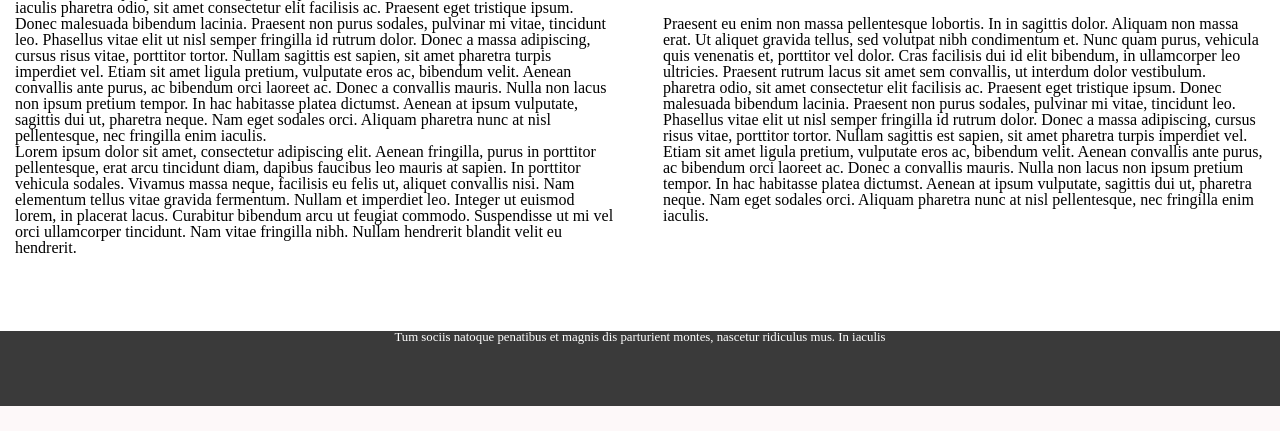
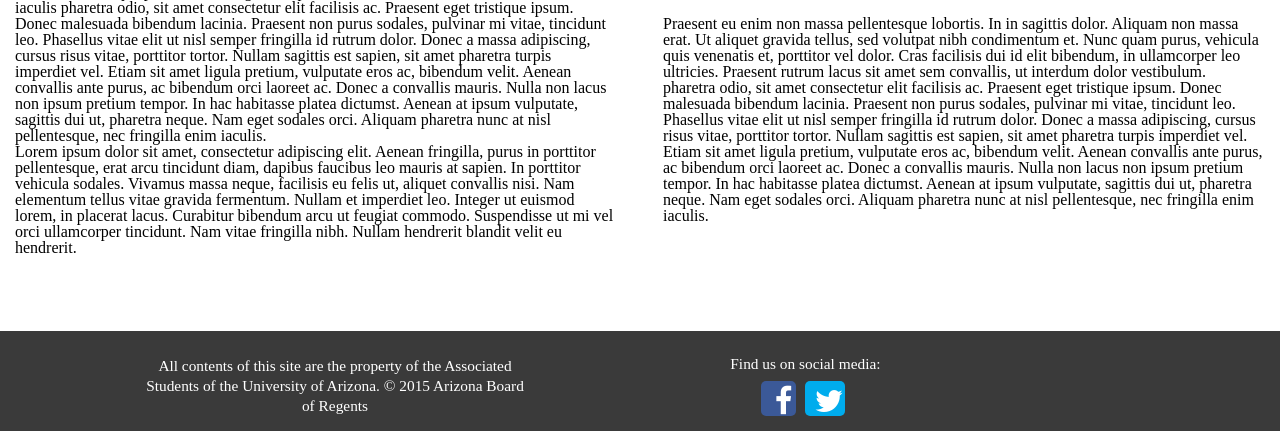
Before and after one commit to aleckretch/asua-senate-website, a PHP site: page / in a window 1280 px wide; the page is wider, and only the part inside the window is pictured. Shown: the part 1110-1541 px from the top of that part. Before the commit the page ends 1516 px from the top of that part, so only its background shows below. Run offline with PHP 8.4, Linux system fonts and the light colour scheme; some libraries are stand-ins or nearby versions.

Commit message:
formatted footer section

```diff
--- a/css/main.css
+++ b/css/main.css
@@ -160,12 +160,68 @@
 		padding: 25px 15px 25px 15px;
 		font-family: Myriad pro;
 	}
+
+	/* format footer section */
 	footer {
 		width: 100%;
 		margin: 0;
 		padding: 0;
 		text-align: center;
 		background-color: #3a3a3a;
-		height: 75px;
+		height: 100px;
 		font-size: 0.8em;
 	}
+
+	.left-content{
+		position: absolute;
+		width: 30%;
+		font-size: 1.2em;
+		margin-left: 10%;
+		line-height: 130%;
+	}
+
+	.right-content{
+		float: right;
+		font-size: 1.2em;
+		width: 30%;
+		margin-right: 20%;
+	}
+
+	.social-media p{
+		margin-bottom: 10px;
+	}
+
+	.icon-square{
+		display: inline-block;
+		margin-right: 5px;
+
+	}
+
+	.icon-square .fa-facebook{
+		border-radius: 5px;
+		background-color: #3b5998;
+		height: 30px;
+		width: 25px;
+		text-align: center;
+		padding-top: 5px;
+	}
+
+	.icon-square .fa-twitter{
+		border-radius: 5px;
+		background-color: #00aced;
+		height: 25px;
+		width: 10px;
+		text-align: center;
+		padding-top: 5px;
+		padding-right: 20px;
+		padding-bottom: 5px;
+	}
+
+
+	.icon-square i{
+
+		font-size: 2em;
+		color: #fff;
+		padding-left: 10px;
+
+	}
--- a/index.html
+++ b/index.html
@@ -7,6 +7,7 @@
 		<link rel="stylesheet" href="css/fonts/specimen_files/specimen_stylesheet.css" type="text/css" charset="utf-8" />
 		<link rel="stylesheet" href="css/fonts/stylesheet.css" type="text/css" charset="utf-8" />
 		<link rel="stylesheet" href="css/main.css">
+		<link rel="stylesheet" href="https://maxcdn.bootstrapcdn.com/font-awesome/4.4.0/css/font-awesome.min.css">
 		<script src="js/jquery-2.1.4.min.js"></script>
 		<script src="js/navbar.js"></script>
 
@@ -62,7 +63,23 @@
 			</article>
 		</div>
 			<footer>
-				 Tum sociis natoque penatibus et magnis dis parturient montes, nascetur ridiculus mus. In iaculis
+				<div class="footer-section main-article">
+					<div class="footer-section left-content">
+						All contents of this site are the property of the Associated Students of the University of Arizona.
+						&copy; 2015 Arizona Board of Regents
+					</div>
+					<div class="footer-section right-content">
+						<div class="footer-section social-media">
+							<p>Find us on social media:</p>
+							<div class="footer-section icon-square">
+								<a href="#"><i class="fa fa-facebook"></i></a>
+							</div>
+							<div class="footer-section icon-square">
+								<a href="#"><i class="fa fa-twitter"></i></a>
+							</div>
+						</div>
+					</div>
+				</div>
 			</footer>
 	 </div>
 	 </body>
```
